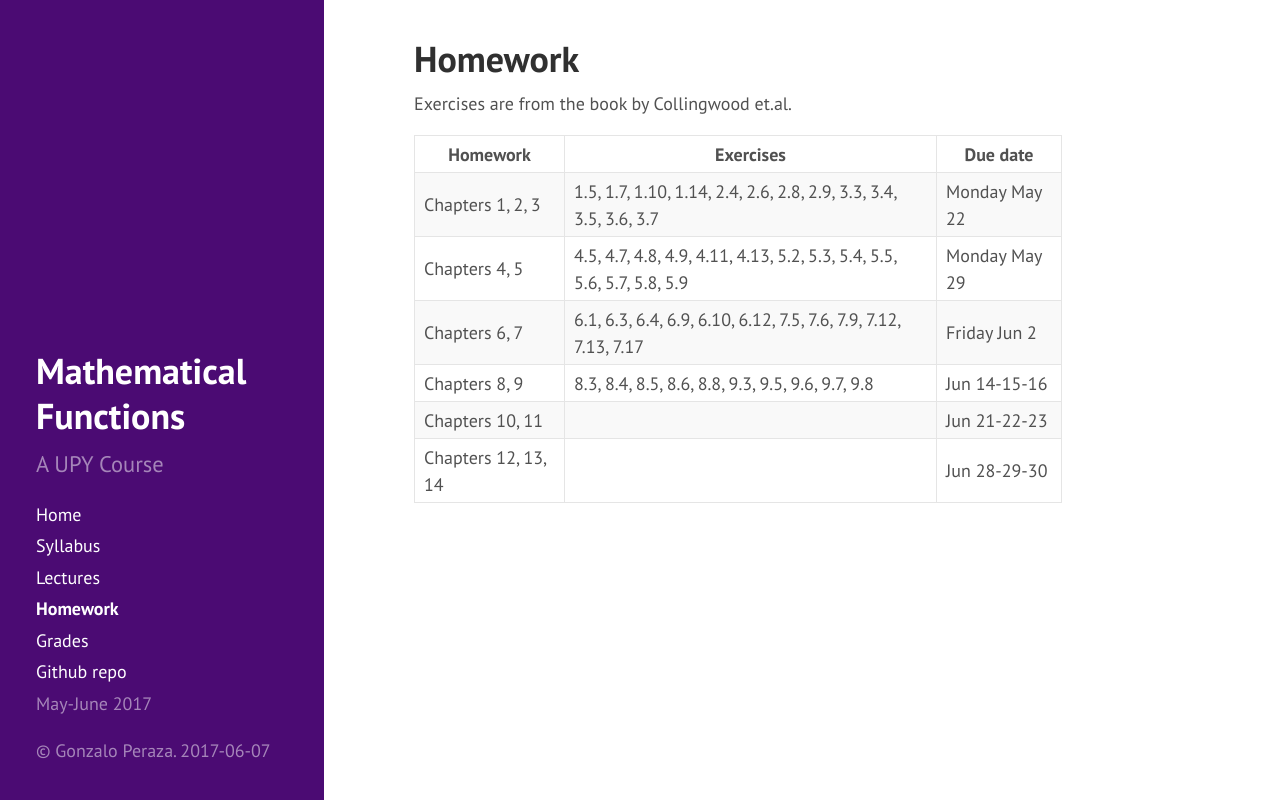
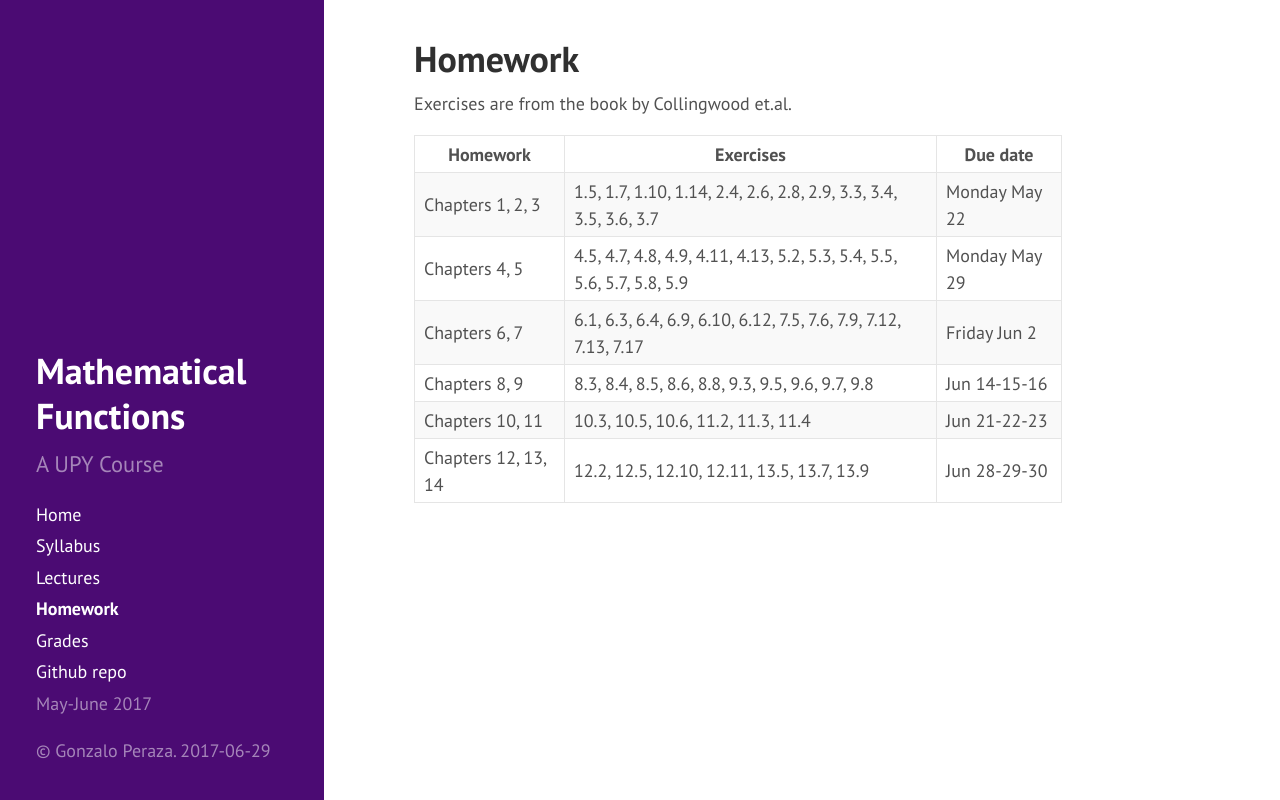
Before and after one commit to gperaza/math-func-upy-2017, a plain HTML site: page pages-html/homework.html in a window 1280 px wide. Drawn offline with Linux system fonts and the light colour scheme.

Commit message:
Update HW

```diff
--- a/pages-html/homework.html
+++ b/pages-html/homework.html
@@ -3,7 +3,7 @@
 
 <head>
 <title>Homework</title>
-<!-- 2017-06-07 -->
+<!-- 2017-06-29 -->
 <meta  http-equiv="Content-Type" content="text/html;charset=utf-8" />
 <meta  name="generator" content="Org-mode" />
 <meta  name="author" content="Gonzalo Peraza" />
@@ -41,7 +41,7 @@
 <span class="sidebar-nav-item">May-June 2017</span>
 </nav>
 
-<p>&copy; Gonzalo Peraza. 2017-06-07</p>
+<p>&copy; Gonzalo Peraza. 2017-06-29</p>
 </div>
 </div>
 <div class="content container">
@@ -94,13 +94,13 @@ Exercises are from the book by Collingwood et.al.
 
 <tr>
 <td class="left">Chapters 10, 11</td>
-<td class="left">&#xa0;</td>
+<td class="left">10.3, 10.5, 10.6, 11.2, 11.3, 11.4</td>
 <td class="left">Jun 21-22-23</td>
 </tr>
 
 <tr>
 <td class="left">Chapters 12, 13, 14</td>
-<td class="left">&#xa0;</td>
+<td class="left">12.2, 12.5, 12.10, 12.11, 13.5, 13.7, 13.9</td>
 <td class="left">Jun 28-29-30</td>
 </tr>
 </tbody>
```
Also changed, not shown: 1 other file.
